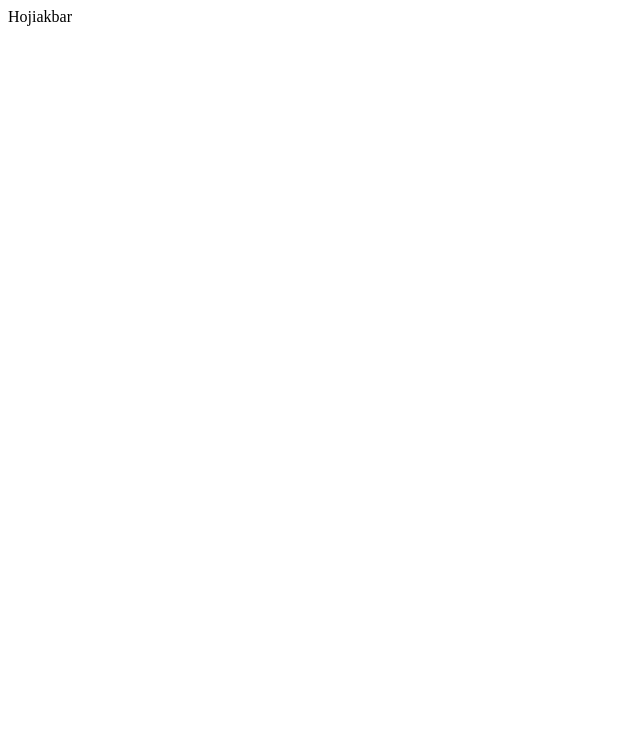
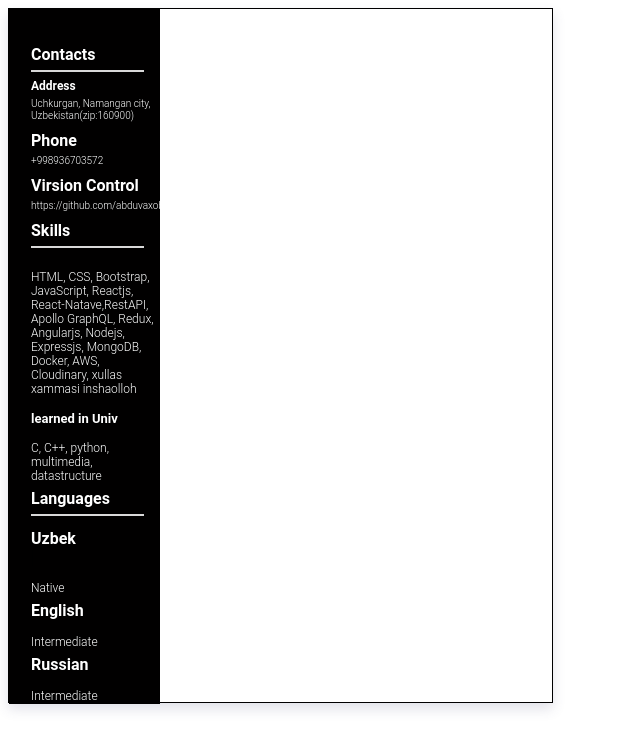
Before and after one commit to mukhtorov/Resume, a React (Create React App) app: page /hojiakbar in a window 1280 px wide. Shown: the top 748 px of the page, without its empty margins (0-640 px from the left). Built offline with nearby package versions, Linux system fonts and the light colour scheme.

Commit message:
Resume of Xojiakbar

```diff
--- a/package.json
+++ b/package.json
@@ -9,7 +9,8 @@
     "react": "^16.13.1",
     "react-dom": "^16.13.1",
     "react-router-dom": "^5.2.0",
-    "react-scripts": "3.4.3"
+    "react-scripts": "3.4.3",
+    "styled-components": "^5.1.1"
   },
   "scripts": {
     "start": "react-scripts start",
--- /dev/null
+++ b/src/components/Hojiakbar/body/index.js
@@ -0,0 +1,8 @@
+import React from 'react'
+import {Container} from './style'
+
+export default () => {
+  return (
+    <div>Body</div>
+  )
+}
--- /dev/null
+++ b/src/components/Hojiakbar/body/style.js
@@ -0,0 +1,8 @@
+import styled from 'styled-components'
+
+export const Container = styled.div`
+display:flex;
+
+
+
+`
--- a/src/components/Hojiakbar/index.js
+++ b/src/components/Hojiakbar/index.js
@@ -1,7 +1,13 @@
 import React from 'react'
+import {Container} from './style'
+import Sidebar from './sidebar'
+import Body from './body'
 
 export default () => {
   return (
-    <div>Hojiakbar</div>
+   <Container>
+     <Sidebar />
+     <Body />
+   </Container>
   )
 }
--- /dev/null
+++ b/src/components/Hojiakbar/sidebar/index.js
@@ -0,0 +1,35 @@
+import React from 'react'
+import {Container} from './style'
+import {Title, Title1, Line, Content, Content2,} from './style'
+import {Minititle, Bigtitle} from './style'
+
+export default () => {
+  return (
+    <Container>
+        <Title>Contacts</Title>
+        <Line />
+        <Title1>Address</Title1>
+        <Content>Uchkurgan, Namangan city, Uzbekistan(zip:160900)</Content>
+        <Title>Phone</Title>
+        <Content>+998936703572</Content>
+        <Title>Virsion Control</Title>
+        <Content>https://github.com/abduvaxobovxojiakbar7007</Content>
+        <Title>Skills</Title>
+        <Line />
+        <Content2>HTML, CSS, Bootstrap, JavaScript, Reactjs, React-Natave,RestAPI, Apollo GraphQL, Redux, Angularjs, Nodejs, Expressjs, MongoDB, Docker, AWS, Cloudinary, xullas xammasi inshaolloh</Content2>
+        <Minititle>learned in Univ</Minititle>
+        <Content2>C, C++, python, multimedia, datastructure</Content2>
+        <Bigtitle>Languages</Bigtitle>
+        <Line />
+        <Bigtitle>Uzbek</Bigtitle>|
+        <Content2>Native</Content2>
+        <Bigtitle>English</Bigtitle>
+        <Content2>Intermediate</Content2>
+        <Bigtitle>Russian</Bigtitle>
+        <Content2>Intermediate</Content2>
+
+
+
+    </Container>
+  )
+}
--- /dev/null
+++ b/src/components/Hojiakbar/sidebar/style.js
@@ -0,0 +1,94 @@
+import styled from 'styled-components'
+
+export const Container = styled.div`
+display:flex;
+flex-direction:column;
+position: absolute;
+box-sizing:border-box;
+width: 151px;
+height: 695px;
+background: #010000;
+padding:27px 3px 0 22px;
+`
+export const Title = styled.div`
+
+font-family: Roboto;
+font-style: normal;
+font-weight: bold;
+font-size: 16px;
+line-height: 19px;
+margin-top:9px;
+
+color: #FFFFFF;
+`
+
+export const Line = styled.div`
+width: 111px;
+height: 0px;
+margin:6px 18px 7px 0;
+
+border: 1px solid #D8D8D8;
+`
+export const Title1 = styled.div`
+
+
+font-family: Roboto;
+font-style: normal;
+font-weight: bold;
+font-size: 12px;
+line-height: 14px;
+
+color: #FFFFFF;
+`
+export const Content = styled.div`
+
+
+font-family: Roboto;
+font-style: normal;
+font-weight: 300;
+font-size: 10px;
+line-height: 12px;
+margin:5px 5px 0px 0;
+overflow-wrap: break-word0;
+color: #FFFFFF;
+`
+export const Content2 = styled.div`
+// position: absolute;
+// width: 118px;
+// height: 221px;
+
+font-family: Roboto;
+font-style: normal;
+font-weight: 300;
+font-size: 12px;
+line-height: 14px;
+margin-top:15px;
+
+color: #FFFFFF;
+`
+export const Minititle = styled.div`
+// position: absolute;
+// width: 118px;
+// height: 221px;
+
+font-family: Roboto;
+font-style: normal;
+font-weight: bold;
+font-size: 13px;
+line-height: 15px;
+margin-top:15px;
+
+color: #FFFFFF;
+`
+export const Bigtitle = styled.div`
+
+
+font-family: Roboto;
+font-style: normal;
+font-weight: bold;
+font-size: 16px;
+line-height: 19px;
+margin-top:6px;
+
+color: #FFFFFF;
+`
--- a/src/components/Hojiakbar/style.js
+++ b/src/components/Hojiakbar/style.js
@@ -0,0 +1,13 @@
+import styled from 'styled-components'
+
+export const Container = styled.div`
+display:flex;
+position: absolute;
+width: 545px;
+height: 695px;
+
+background: #FFFFFF;
+border: 1px solid #000000;
+box-sizing: border-box;
+box-shadow: 0px 6px 12px rgba(73, 75, 116, 0.16);
+`
```
Also changed, not shown: 1 other file (tests, documents, lock files or other folders).
